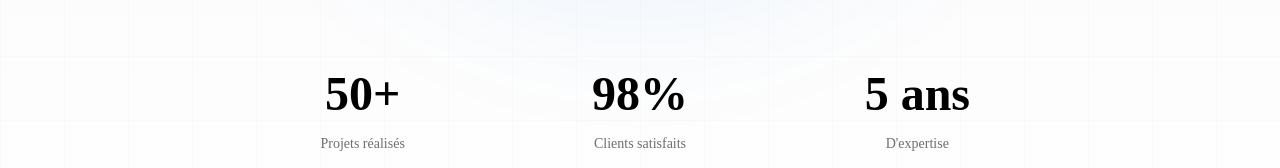
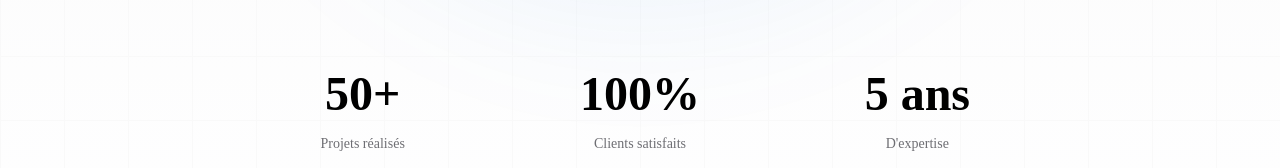
Before and after one commit to ThomasDlx/OneclicWebV2, a Next.js app: page / in a window 1280 px wide. Shown: the part 776-944 px from the top of the page. Built offline with nearby package versions, Linux system fonts and the light colour scheme.

Commit message:
change value

```diff
--- a/app/realisations/page.tsx
+++ b/app/realisations/page.tsx
@@ -136,7 +136,7 @@ export default function RealisationsPage() {
           <div className="grid grid-cols-1 md:grid-cols-4 gap-8 max-w-5xl mx-auto">
             {[
               { value: '50+', label: 'Projets réalisés' },
-              { value: '98%', label: 'Clients satisfaits' },
+              { value: '100%', label: 'Clients satisfaits' },
               { value: '5 ans', label: "D'expérience" },
               { value: '24/7', label: 'Support disponible' },
             ].map((stat, index) => (
--- a/components/sections/Hero.tsx
+++ b/components/sections/Hero.tsx
@@ -73,7 +73,7 @@ export default function Hero() {
           >
             {[
               { value: '50+', label: 'Projets réalisés' },
-              { value: '98%', label: 'Clients satisfaits' },
+              { value: '100%', label: 'Clients satisfaits' },
               { value: '5 ans', label: "D'expertise" },
             ].map((stat, index) => (
               <div key={index} className="text-center">
```
Also changed, not shown: components/sections/CTA.tsx (line endings or trailing spaces).
